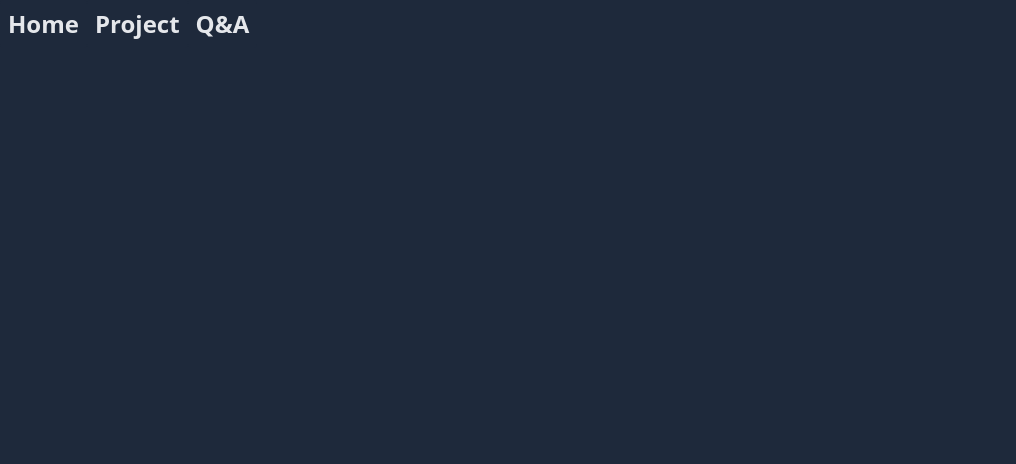
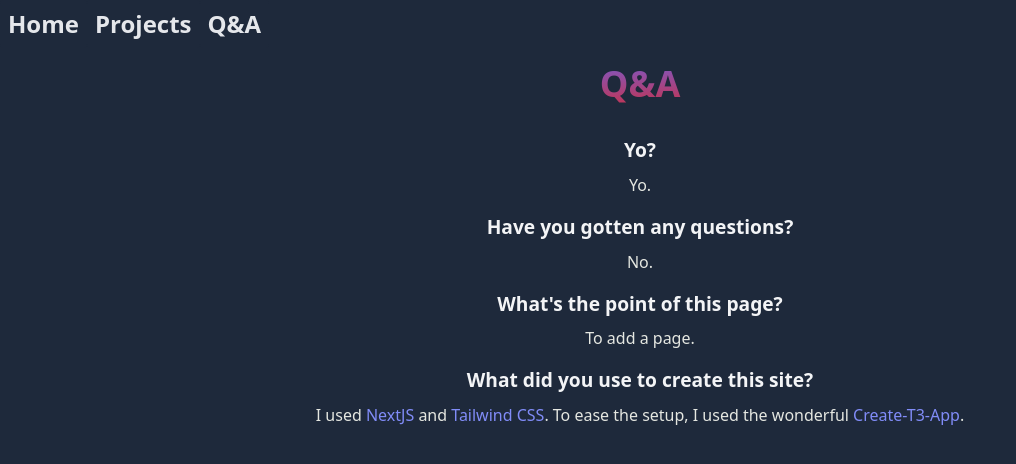
Before and after one commit to Dirivial/personal-site, a Next.js app: page /qna in a window 1280 px wide. Shown: the top 464 px of the page, without its empty margins (0-1016 px from the left). Built offline with nearby package versions, Linux system fonts and the light colour scheme.

Commit message:
Styling and fixed typo

```diff
--- a/src/pages/index.tsx
+++ b/src/pages/index.tsx
@@ -47,7 +47,7 @@ const Home: NextPage = () => {
         <div className="flex gap-x-4 justify-center">
           <Link href="/projects">
             <a className="p-2 text-2xl font-bold rounded text-gray-200 bg-slate-800 hover:text-indigo-400 transition-colors relative">
-              Project
+              Projects
             </a>
           </Link>
           <Link href="/qna">
--- a/src/pages/projects.tsx
+++ b/src/pages/projects.tsx
@@ -37,7 +37,7 @@ export default function Projects() {
         </Link>
         <Link href="/projects">
           <a className="p-2 text-2xl font-bold rounded text-gray-200 bg-slate-800 hover:text-indigo-400 transition-colors relative">
-            Project
+            Projects
           </a>
         </Link>
         <Link href="/qna">
--- a/src/pages/qna.tsx
+++ b/src/pages/qna.tsx
@@ -1,4 +1,5 @@
 import Link from "next/link";
+import Head from "next/head";
 
 export default function Qna() {
   return (
@@ -12,7 +13,7 @@ export default function Qna() {
         </Link>
         <Link href="/projects">
           <a className="p-2 text-2xl font-bold rounded text-gray-200 bg-slate-800 hover:text-indigo-400 transition-colors relative">
-            Project
+            Projects
           </a>
         </Link>
         <Link href="/qna">
@@ -21,16 +22,65 @@ export default function Qna() {
           </a>
         </Link>
       </div>
-      <div className="container mx-auto"></div>
+      <Head>
+        <title>Dirivial x QnA</title>
+        <meta
+          name="description"
+          content="Personal portfolio website for me, Dirivial"
+        />
+        <link
+          rel="icon"
+          href="https://raw.githubusercontent.com/Dirivial/A-maze-d/main/public/pfp.png"
+        />
+      </Head>
+      <div className="p-2" />
+      <h1 className="text-4xl font-extrabold text-center text-transparent bg-clip-text bg-gradient-to-br from-indigo-500 to-red-600">
+        Q&A
+      </h1>
+      <div className="container mx-auto flex flex-col items-center qna">
+        <div className="p-3" />
+
+        <h1>Yo?</h1>
+        <p>Yo.</p>
+
+        <h1>Have you gotten any questions?</h1>
+        <p>No.</p>
+
+        <h1>What's the point of this page?</h1>
+        <p>To add a page.</p>
+
+        <h1>What did you use to create this site?</h1>
+        <p>
+          I used{" "}
+          <a
+            className="text-indigo-400"
+            href="https://nextjs.org/"
+            target="_blank"
+            rel="norefferer"
+          >
+            NextJS
+          </a>{" "}
+          and{" "}
+          <a
+            className="text-indigo-400"
+            href="https://tailwindcss.com/"
+            target="_blank"
+            rel="norefferer"
+          >
+            Tailwind CSS
+          </a>
+          . To ease the setup, I used the wonderful{" "}
+          <a
+            className="text-indigo-400"
+            href="https://create.t3.gg/"
+            target="_blank"
+            rel="norefferer"
+          >
+            Create-T3-App
+          </a>
+          .
+        </p>
+      </div>
     </>
   );
 }
-
-function Entry(Question: string, Answer: string) {
-  return (
-    <div>
-      <h1>{Question}</h1>
-      <p>{Answer}</p>
-    </div>
-  );
-}
--- a/src/styles/globals.css
+++ b/src/styles/globals.css
@@ -8,3 +8,15 @@ body {
   background-color: rgb(30 41 59);
   font-family: system-ui, -apple-system, BlinkMacSystemFont, 'Segoe UI', Roboto, Oxygen, Ubuntu, Cantarell, 'Open Sans', 'Helvetica Neue', sans-serif
 }
+
+.qna > h1 {
+  margin-top: 1vh;
+  font-size: larger;
+  font-weight: bolder;
+  color: rgb(243, 244, 246);
+}
+
+.qna > p {
+  padding: 1vh;
+  color: rgb(229, 231, 225);
+}
```
